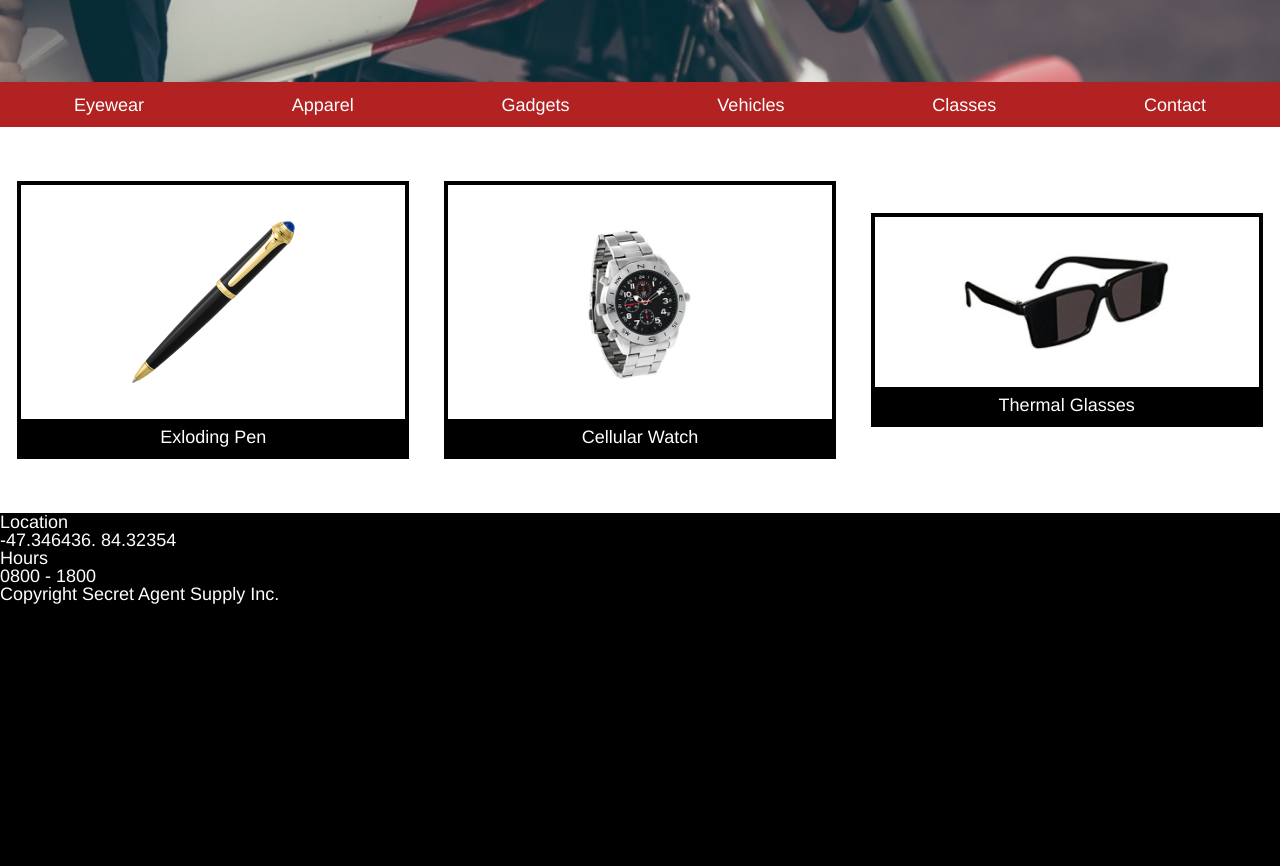
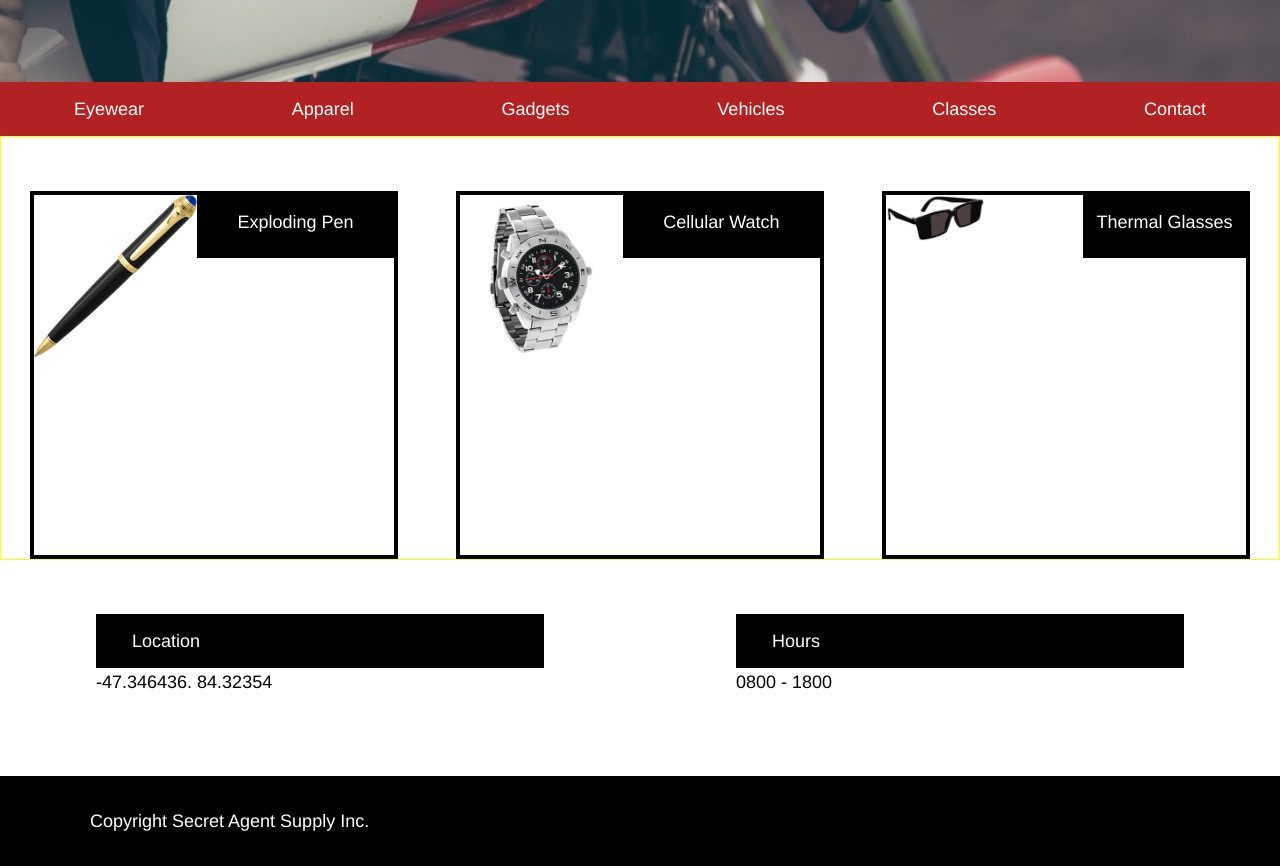
Before and after one commit to sgwrogers/SecretAgentSupply, a plain HTML site: page index.html in a window 1280 px wide. Shown: the part 422-1288 px from the top of the page. Before the commit the page ends 1026 px from the top, so only its background shows below. Drawn offline with Linux system fonts and the light colour scheme.

Commit message:
second draft

```diff
--- a/index.html
+++ b/index.html
@@ -34,28 +34,37 @@
       <span><a href="#">Contact</a></span>
     </nav>
 
+
     <!-- Catalogue Gallery -->
     <div class="whitespace">
     <div class="catalogue">
       <!--Exploding Pen-->
       <div class="item">
+        <div class="item-image">
           <img src="./resources/images/pen.png" alt="fountain pen" />
-        <p>Exloding Pen</p>
         </div>
+        <span class="item-desc">Exploding Pen</span>
+        </div>
+
       <!--Cellular watch -->
       <div class="item">
+        <div class="item-image">
           <img src="./resources/images/watch.png" alt="silver sports watch" />
-        <p>Cellular Watch</p>
+        </div>
+        <span class="item-desc">Cellular Watch</span>
         </div>
       <!-- Thermal Glasses -->
       <div class="item">
+        <div class="item-image">
           <img src="./resources/images/glasses.png" id="glasses" alt="black sunglasses" />
-        <p>Thermal Glasses</p>
+        </div>
+        <span class="item-desc">Thermal Glasses</span>
         </div>
       </div>
 
+
       <!--Location and Hours -->
-
+      <div class="contact">
       <div class="small-box">
         <div class="location">
           <p>Location</p>
@@ -66,14 +75,14 @@
       </div>
 
       <div class="small-box">
-        <div class="Hours">
+        <div class="location">
           <p>Hours</p>
         </div>
-        <div class="times">
+        <div class="gridref">
           <p>0800 - 1800</p>
         </div>
       </div>
-
+      </div>
     </div>
 
 
--- a/resources/css/style.css
+++ b/resources/css/style.css
@@ -46,7 +46,7 @@ header {
 
 .blackbox {
   background-color: black;
-  width: 20rem;
+  width: 30%;
   height: auto;
   margin-top: 9rem;
   margin-left: 5rem;
@@ -73,7 +73,7 @@ nav {
   justify-content: space-around;
   align-items: center;
   background-color: firebrick;
-  height: 2.5rem;
+  height: 3rem;
 }
 
 span a {
@@ -81,8 +81,8 @@ span a {
   text-decoration: none;
 }
 
-/* Cataglogue */
-.catalogue {
+/* Cataglogue First Attempt */
+/*.catalogue {
   display: flex;
   flex-direction: row;
   justify-content: space-around;
@@ -119,4 +119,105 @@ span a {
   width: 100%;
   text-align: center;
   padding: 0.5rem 0;
+} */
+
+/* Catalogue Second attempt */
+
+.whitespace {
+  background-color: white;
 }
+
+.catalogue {
+  border: 1px solid yellow;
+  display: flex;
+  justify-content: space-around;
+  align-items: flex-start;
+  padding-top: 3rem;
+}
+
+.item {
+  display: flex;
+  flex-direction: row;
+  justify-content: center;
+  align-items: flex-start;
+  border: 4px solid black;
+  width: 20rem;
+  height: 20rem;
+}
+
+.item img {
+  height: 9rem;
+  width: auto;
+}
+
+/* First attempt
+.item-image {
+  display: flex;
+  justify-content: center;
+  align-items: center;
+  border: 1px solid red;
+}
+
+.item img {
+  height: 9rem;
+  width: auto;
+}
+
+*/
+
+#glasses {
+  width: 50%;
+  height: auto;
+  margin: 0 auto;
+}
+
+.item span {
+  display: block;
+  background-color: black;
+  color: white;
+  width: 100%;
+  height: 2rem;
+  padding-top: 1rem;
+  padding-bottom: 0.5rem;
+  text-align: center;
+}
+
+.contact {
+  display: flex;
+  justify-content: space-around;
+  align-items: center;
+}
+
+.small-box {
+  margin-top: 3rem;
+  margin-bottom: 4rem;
+  width: 35%;
+  height: 5rem;
+}
+
+.location p {
+  background-color: black;
+  padding: 1rem 0 1rem 2rem;
+}
+
+.gridref {
+  background-color: white;
+  color: black;
+  padding-top: 0.25rem;
+}
+
+
+
+
+/* Footer */
+
+footer {
+  display: flex;
+  align-items: center;
+  text-align: left;
+  height: 5rem
+}
+
+footer p {
+    margin-left: 5rem;
+}
```
Lines whose indentation alone changed are shown as unchanged.
